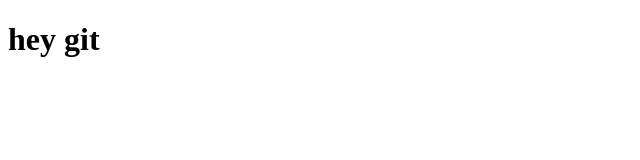
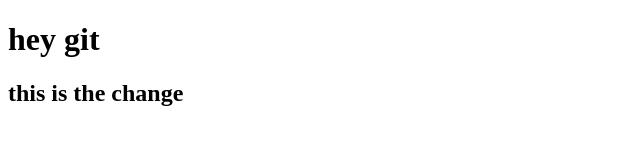
Before and after one commit to mayur895/new-git-project, a plain HTML site: page index.html in a window 1280 px wide. Shown: the whole page, without its empty margins (0-640 px from the left). Drawn offline with Linux system fonts and the light colour scheme.

Commit message:
my first commit

```diff
--- a/index.html
+++ b/index.html
@@ -7,5 +7,6 @@
 </head>
 <body>
     <h1>hey git</h1>
+    <h2>this is the change</h2>
 </body>
 </html>
```
